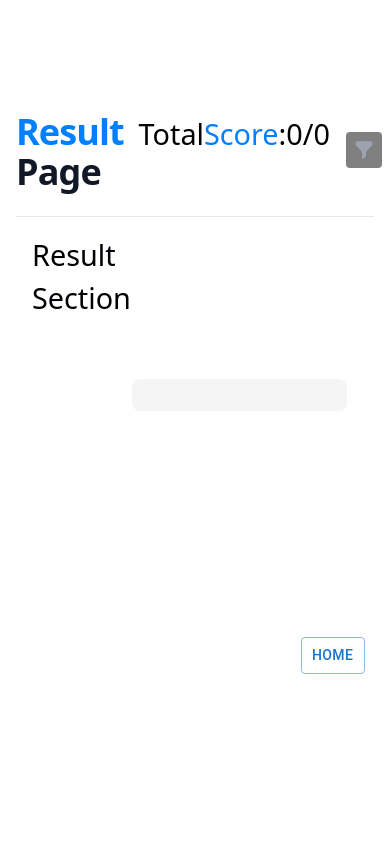
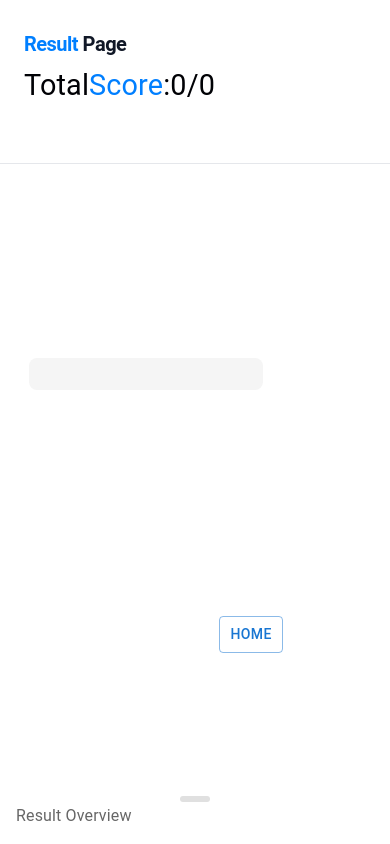
Before and after one commit to rishabhbandooni/Eqaim, a Next.js app in the folder quizapp/: page /result in a window 390 px wide. Built offline with nearby package versions, Linux system fonts and the light colour scheme.

Commit message:
added mobile responsive pages

```diff
--- a/quizapp/src/app/globals.css
+++ b/quizapp/src/app/globals.css
@@ -133,23 +133,92 @@ li {
 .container p {
   padding: 8px 0;
 }
+.OverviewPaginationMobile {
+  display: none;
+}
+.drawerDesktop {
+  display: none;
+}
 @media screen and (max-width: 600px) {
   .OverviewPagination {
     display: none;
   }
+  .drawerDesktop {
+    display: block;
+  }
+  .OverviewPaginationMobile {
+    margin-top: 2rem;
+    margin-bottom: 2rem;
+    display: grid;
+    grid-template-columns: 30% 30% 30%;
+    grid-gap: 1rem;
+    justify-content: center;
+    align-items: center;
+    min-height: 314px;
+  }
+  .active {
+    border: 1px solid #007fff;
+    background-color: #fff;
+    color: #007fff;
+  }
+  .closeIcon {
+    float: right;
+  }
+
   .QuestionsOverview {
+    flex-direction: column;
+    display: flex;
     align-items: flex-start;
   }
-  .QuizPageMobile {
-    display: block !important ;
+  .PrevNext {
+    margin-right: 14rem;
+  }
+  .QuestionsOverview h3 {
+    display: none;
+  }
+  .quizPageBox {
+    width: 100%;
+  }
+  .QuizPageMobileContainer {
+    margin-top: 3rem;
+  }
+  .QuizPageMobileAnswers {
+    display: flex;
+    justify-content: center;
+    align-items: center;
+    width: 60%;
+    flex-direction: column;
+  }
+  .SubmitBox {
+    display: flex;
+    justify-content: center;
+    align-items: center;
+    margin-top: 2rem;
+  }
+  .SubmitButton {
+    width: 100%;
   }
   .aboutDiv {
     display: none;
   }
+  .quizGameContainer {
+    padding: 0;
+  }
   .quizGameHeading {
-    padding: 2rem;
+    padding: 1.5rem;
   }
-  .quizGameHeading h1 {
+
+  .quizGame {
     font-size: 20px;
   }
+  .timer {
+    font-size: 20px;
+  }
+  .timerContainer {
+    flex-direction: column;
+  }
+  .totalScoreContainer {
+    flex-direction: column;
+    padding: 1.5rem;
+  }
 }
--- a/quizapp/src/app/overview/page.jsx
+++ b/quizapp/src/app/overview/page.jsx
@@ -1,22 +1,51 @@
 "use client";
-import { Fragment, useState, useEffect } from "react";
-import { Dialog, Menu, Transition } from "@headlessui/react";
-import { XMarkIcon } from "@heroicons/react/24/outline";
-import { FunnelIcon } from "@heroicons/react/20/solid";
+import React, { Fragment, useState, useEffect } from "react";
+
 import Timer from "@/src/components/Timer";
 import QuizPage from "@/src/components/QuizPage";
 import { useDispatch, useSelector } from "react-redux";
 import { fetchQuestions } from "@/src/api";
 import { setQuestions, setVisited } from "@/src/store/questionSlice";
+import { Button } from "@mui/material";
+import { Global } from "@emotion/react";
+import { styled } from "@mui/material/styles";
+import CssBaseline from "@mui/material/CssBaseline";
+import PropTypes from "prop-types";
+import { grey } from "@mui/material/colors";
 import Box from "@mui/material/Box";
-import { Button } from "@mui/material";
+import CloseIcon from "@mui/icons-material/Close";
+import Typography from "@mui/material/Typography";
+import SwipeableDrawer from "@mui/material/SwipeableDrawer";
 
-export default function page() {
+export default function page(props) {
   const [mobileFiltersOpen, setMobileFiltersOpen] = useState(false);
   const questions = useSelector((state) => state.questions.question);
   const dispatch = useDispatch();
   const [activeButton, setActiveButton] = useState(0);
   const [selectedQuestion, setSelectedQuestion] = useState({});
+  const drawerBleeding = 56;
+
+  const Root = styled("div")(({ theme }) => ({
+    height: "100%",
+    backgroundColor:
+      theme.palette.mode === "light"
+        ? grey[100]
+        : theme.palette.background.default,
+  }));
+
+  const StyledBox = styled(Box)(({ theme }) => ({
+    backgroundColor: theme.palette.mode === "light" ? "#fff" : grey[800],
+  }));
+
+  const Puller = styled(Box)(({ theme }) => ({
+    width: 30,
+    height: 6,
+    backgroundColor: theme.palette.mode === "light" ? grey[300] : grey[900],
+    borderRadius: 3,
+    position: "absolute",
+    top: 8,
+    left: "calc(50% - 15px)",
+  }));
 
   const fetchData = async () => {
     try {
@@ -32,6 +61,16 @@ export default function page() {
       console.log(err);
     }
   };
+  const { window } = props;
+  const [open, setOpen] = React.useState(false);
+
+  const toggleDrawer = (newOpen) => () => {
+    setOpen(newOpen);
+  };
+
+  // This is used only for the example
+  const container =
+    window !== undefined ? () => window().document.body : undefined;
 
   useEffect(() => {
     fetchData();
@@ -54,78 +93,16 @@ export default function page() {
   return (
     <div className="bg-white">
       <div>
-        {/* Mobile filter dialog */}
-        <Transition.Root show={mobileFiltersOpen} as={Fragment}>
-          <Dialog
-            as="div"
-            className="relative z-40 lg:hidden"
-            onClose={setMobileFiltersOpen}
-          >
-            <Transition.Child
-              as={Fragment}
-              enter="transition-opacity ease-linear duration-300"
-              enterFrom="opacity-0"
-              enterTo="opacity-100"
-              leave="transition-opacity ease-linear duration-300"
-              leaveFrom="opacity-100"
-              leaveTo="opacity-0"
-            >
-              <div className="fixed inset-0 bg-black bg-opacity-25" />
-            </Transition.Child>
-
-            <div className="fixed inset-0 z-40 flex">
-              <Transition.Child
-                as={Fragment}
-                enter="transition ease-in-out duration-300 transform"
-                enterFrom="translate-x-full"
-                enterTo="translate-x-0"
-                leave="transition ease-in-out duration-300 transform"
-                leaveFrom="translate-x-0"
-                leaveTo="translate-x-full"
-              >
-                <Dialog.Panel className="relative ml-auto flex h-full w-full max-w-xs flex-col overflow-y-auto bg-white py-4 pb-12 shadow-xl">
-                  <div className="flex items-center justify-between px-4">
-                    <h2 className="text-lg font-medium text-gray-900">
-                      Filters
-                    </h2>
-                    <button
-                      type="button"
-                      className="-mr-2 flex h-10 w-10 items-center justify-center rounded-md bg-white p-2 text-gray-400"
-                      onClick={() => setMobileFiltersOpen(false)}
-                    >
-                      <span className="sr-only">Close menu</span>
-                      <XMarkIcon className="h-6 w-6" aria-hidden="true" />
-                    </button>
-                  </div>
-
-                  <h2 className="px-2 py-3 font-medium text-gray-900">
-                    Phone Overview
-                  </h2>
-                </Dialog.Panel>
-              </Transition.Child>
-            </div>
-          </Dialog>
-        </Transition.Root>
-
-        <main className=" mx-auto max-w-7xl px-4 sm:px-6 lg:px-8">
+        <main className="quizGameContainer mx-auto max-w-7xl px-4 sm:px-6 lg:px-8">
           <div className="quizGameHeading flex items-baseline justify-between border-b border-gray-200 pb-6 pt-24">
-            <h1 className="text-4xl font-bold tracking-tight text-gray-900">
+            <h1 className="quizGame text-4xl font-bold tracking-tight text-gray-900">
               Quiz Game
             </h1>
 
-            <div className="flex items-center">
+            <div className="timerContainer flex items-center">
               <div>
                 <Timer />
               </div>
-
-              <button
-                type="button"
-                className="-m-2 ml-4 p-2 text-gray-400 hover:text-gray-500 sm:ml-6 lg:hidden"
-                onClick={() => setMobileFiltersOpen(true)}
-              >
-                <span className="sr-only">Overview</span>
-                <FunnelIcon className="h-5 w-5" aria-hidden="true" />
-              </button>
             </div>
           </div>
 
@@ -193,7 +170,7 @@ export default function page() {
                   }}
                   sx={{ width: "40%" }}
                   variant="outlined"
-                  className="buttonCss"
+                  className="buttonCss PrevNext"
                 >
                   Prev
                 </Button>
@@ -206,17 +183,119 @@ export default function page() {
                   }}
                   sx={{ width: "40%" }}
                   variant="outlined"
-                  className="buttonCss"
+                  className="buttonCss PrevNext"
                 >
                   Next
                 </Button>
               </Box>
             </Box>
-            <Box sx={{ width: "75%" }}>
+            <Box className="quizPageBox" sx={{ width: "75%" }}>
               <QuizPage selectedQuestion={selectedQuestion} />
             </Box>
           </div>
         </main>
+        <div>
+          <Root>
+            <CssBaseline />
+            <Global
+              styles={{
+                ".MuiDrawer-root > .MuiPaper-root": {
+                  height: `calc(50% - ${drawerBleeding}px)`,
+                  overflow: "visible",
+                },
+              }}
+            />
+
+            <SwipeableDrawer
+              className="drawerDesktop"
+              container={container}
+              anchor="bottom"
+              open={open}
+              onClose={toggleDrawer(false)}
+              onOpen={toggleDrawer(true)}
+              swipeAreaWidth={drawerBleeding}
+              disableSwipeToOpen={false}
+              ModalProps={{
+                keepMounted: true,
+              }}
+            >
+              <StyledBox
+                sx={{
+                  position: "absolute",
+                  top: -drawerBleeding,
+                  borderTopLeftRadius: 8,
+                  borderTopRightRadius: 8,
+                  visibility: "visible",
+                  right: 0,
+                  left: 0,
+                }}
+              >
+                <Puller />
+                <Typography sx={{ p: 2, color: "text.secondary" }}>
+                  Questions Overview
+                </Typography>
+              </StyledBox>
+              <StyledBox
+                sx={{
+                  px: 2,
+                  pb: 2,
+                  height: "100%",
+                  overflow: "auto",
+                }}
+              >
+                <CloseIcon
+                  onClick={() => setOpen(false)}
+                  className="closeIcon"
+                />
+
+                <Box className="OverviewPaginationMobile">
+                  {questions.length > 0 &&
+                    questions.map((q, i) => (
+                      <Box
+                        key={i}
+                        sx={{
+                          width: "100%",
+                          display: "flex",
+                          alignItems: "center",
+                          justifyContent: "center",
+                        }}
+                      >
+                        <Box
+                          onClick={() => {
+                            setSelectedQuestion(q);
+                            setActiveButton(i);
+                          }}
+                          sx={{
+                            height: "50px",
+                            width: "50px",
+                            borderRadius: "0.5rem",
+                            display: "flex",
+                            alignItems: "center",
+                            justifyContent: "center",
+                          }}
+                          className={
+                            activeButton === i
+                              ? q.visited
+                                ? q.givenAnswer
+                                  ? "buttonCss answered"
+                                  : "buttonCss visited"
+                                : "buttonCss active"
+                              : q.visited
+                              ? q.givenAnswer
+                                ? "buttonCss answered"
+                                : "buttonCss visited"
+                              : "buttonCss"
+                          }
+                        >
+                          {i + 1}
+                        </Box>
+                      </Box>
+                    ))}
+                </Box>
+              </StyledBox>
+            </SwipeableDrawer>
+          </Root>
+        </div>
       </div>
     </div>
   );
--- a/quizapp/src/app/result/page.jsx
+++ b/quizapp/src/app/result/page.jsx
@@ -1,20 +1,59 @@
 "use client";
-import { Fragment, useState, useEffect } from "react";
+import React, { Fragment, useState, useEffect } from "react";
 import { Dialog, Menu, Transition } from "@headlessui/react";
 import { XMarkIcon } from "@heroicons/react/24/outline";
 import { FunnelIcon } from "@heroicons/react/20/solid";
-
 import { useDispatch, useSelector } from "react-redux";
-
 import Box from "@mui/material/Box";
 import { Button } from "@mui/material";
 import Result from "@/src/components/Result";
+import PropTypes from "prop-types";
+import { Global } from "@emotion/react";
+import { styled } from "@mui/material/styles";
+import CssBaseline from "@mui/material/CssBaseline";
+import { grey } from "@mui/material/colors";
+import Skeleton from "@mui/material/Skeleton";
+import Typography from "@mui/material/Typography";
+import SwipeableDrawer from "@mui/material/SwipeableDrawer";
+import CloseIcon from "@mui/icons-material/Close";
+const drawerBleeding = 56;
 
-export default function page() {
+const Root = styled("div")(({ theme }) => ({
+  height: "100%",
+  backgroundColor:
+    theme.palette.mode === "light"
+      ? grey[100]
+      : theme.palette.background.default,
+}));
+
+const StyledBox = styled(Box)(({ theme }) => ({
+  backgroundColor: theme.palette.mode === "light" ? "#fff" : grey[800],
+}));
+
+const Puller = styled(Box)(({ theme }) => ({
+  width: 30,
+  height: 6,
+  backgroundColor: theme.palette.mode === "light" ? grey[300] : grey[900],
+  borderRadius: 3,
+  position: "absolute",
+  top: 8,
+  left: "calc(50% - 15px)",
+}));
+
+export default function page(props) {
   const [mobileFiltersOpen, setMobileFiltersOpen] = useState(false);
   const questions = useSelector((state) => state.questions.question);
   const [selectedQuestion, setSelectedQuestion] = useState({});
+  const { window } = props;
+  const [open, setOpen] = React.useState(false);
 
+  const toggleDrawer = (newOpen) => () => {
+    setOpen(newOpen);
+  };
+
+  // This is used only for the example
+  const container =
+    window !== undefined ? () => window().document.body : undefined;
   function getScore() {
     let score = 0;
     questions.forEach((q) => {
@@ -31,77 +70,19 @@ export default function page() {
   return (
     <div className="bg-white">
       <div>
-        {/* Mobile filter dialog */}
-        <Transition.Root show={mobileFiltersOpen} as={Fragment}>
-          <Dialog
-            as="div"
-            className="relative z-40 lg:hidden"
-            onClose={setMobileFiltersOpen}
-          >
-            <Transition.Child
-              as={Fragment}
-              enter="transition-opacity ease-linear duration-300"
-              enterFrom="opacity-0"
-              enterTo="opacity-100"
-              leave="transition-opacity ease-linear duration-300"
-              leaveFrom="opacity-100"
-              leaveTo="opacity-0"
-            >
-              <div className="fixed inset-0 bg-black bg-opacity-25" />
-            </Transition.Child>
-
-            <div className="fixed inset-0 z-40 flex">
-              <Transition.Child
-                as={Fragment}
-                enter="transition ease-in-out duration-300 transform"
-                enterFrom="translate-x-full"
-                enterTo="translate-x-0"
-                leave="transition ease-in-out duration-300 transform"
-                leaveFrom="translate-x-0"
-                leaveTo="translate-x-full"
-              >
-                <Dialog.Panel className="relative ml-auto flex h-full w-full max-w-xs flex-col overflow-y-auto bg-white py-4 pb-12 shadow-xl">
-                  <div className="flex items-center justify-between px-4">
-                    <h2 className="text-lg font-medium text-gray-900">
-                      Filters
-                    </h2>
-                    <button
-                      type="button"
-                      className="-mr-2 flex h-10 w-10 items-center justify-center rounded-md bg-white p-2 text-gray-400"
-                      onClick={() => setMobileFiltersOpen(false)}
-                    >
-                      <span className="sr-only">Close menu</span>
-                      <XMarkIcon className="h-6 w-6" aria-hidden="true" />
-                    </button>
-                  </div>
-                </Dialog.Panel>
-              </Transition.Child>
-            </div>
-          </Dialog>
-        </Transition.Root>
-
-        <main className="mx-auto max-w-7xl px-4 sm:px-6 lg:px-8">
-          <div className="flex items-baseline justify-between border-b border-gray-200 pb-6 pt-24">
-            <h1 className="text-4xl font-bold tracking-tight text-gray-900">
+        <main className="quizGameContainer mx-auto max-w-7xl px-4 sm:px-6 lg:px-8">
+          <div className=" totalScoreContainer flex items-baseline justify-between border-b border-gray-200 pb-6 pt-24">
+            <h1 className="quizGame text-4xl font-bold tracking-tight text-gray-900">
               <span className="spanHead">Result</span> Page
             </h1>
 
-            <div className="flex items-center">
-              <div>
+            <div className=" flex items-center">
+              <div className="totalScore">
                 <h3>
                   Total<span className="spanHead">Score</span>:{getScore()}/
                   {questions.length}
                 </h3>
               </div>
-
-              <button
-                type="button"
-                className="-m-2 ml-4 p-2 text-gray-400 hover:text-gray-500 sm:ml-6 lg:hidden"
-                onClick={() => setMobileFiltersOpen(true)}
-              >
-                <span className="sr-only">Questions</span>
-                <FunnelIcon className="h-5 w-5" aria-hidden="true" />
-              </button>
             </div>
           </div>
 
@@ -146,11 +127,101 @@ export default function page() {
                   ))}
               </Box>
             </Box>
-            <Box sx={{ width: "75%" }}>
+            <Box className="quizPageBox" sx={{ width: "75%" }}>
               <Result selectedQuestion={selectedQuestion} />
             </Box>
           </div>
         </main>
+        {/* SwipeableDrawer */}
+        <Root>
+          <CssBaseline />
+          <Global
+            styles={{
+              ".MuiDrawer-root > .MuiPaper-root": {
+                height: `calc(50% - ${drawerBleeding}px)`,
+                overflow: "visible",
+              },
+            }}
+          />
+
+          <SwipeableDrawer
+            className="drawerDesktop"
+            container={container}
+            anchor="bottom"
+            open={open}
+            onClose={toggleDrawer(false)}
+            onOpen={toggleDrawer(true)}
+            swipeAreaWidth={drawerBleeding}
+            disableSwipeToOpen={false}
+            ModalProps={{
+              keepMounted: true,
+            }}
+          >
+            <StyledBox
+              sx={{
+                position: "absolute",
+                top: -drawerBleeding,
+                borderTopLeftRadius: 8,
+                borderTopRightRadius: 8,
+                visibility: "visible",
+                right: 0,
+                left: 0,
+              }}
+            >
+              <Puller />
+              <Typography sx={{ p: 2, color: "text.secondary" }}>
+                Result Overview
+              </Typography>
+            </StyledBox>
+            <StyledBox
+              sx={{
+                px: 2,
+                pb: 2,
+                height: "100%",
+                overflow: "auto",
+              }}
+            >
+              <CloseIcon onClick={() => setOpen(false)} className="closeIcon" />
+              <Box className="OverviewPaginationMobile">
+                {questions.length > 0 &&
+                  questions.map((q, i) => (
+                    <Box
+                      key={i}
+                      sx={{
+                        width: "100%",
+                        display: "flex",
+                        alignItems: "center",
+                        justifyContent: "center",
+                      }}
+                    >
+                      <Box
+                        onClick={() => {
+                          setSelectedQuestion(q);
+                        }}
+                        sx={{
+                          height: "50px",
+                          width: "50px",
+                          borderRadius: "0.5rem",
+                          display: "flex",
+                          alignItems: "center",
+                          justifyContent: "center",
+                        }}
+                        className={
+                          q.givenAnswer == undefined
+                            ? "buttonCss"
+                            : q.givenAnswer == q.correct_answer
+                            ? "bggreen"
+                            : "bgred"
+                        }
+                      >
+                        {i + 1}
+                      </Box>
+                    </Box>
+                  ))}
+              </Box>
+            </StyledBox>
+          </SwipeableDrawer>
+        </Root>
       </div>
     </div>
   );
--- a/quizapp/src/components/QuizPage.js
+++ b/quizapp/src/components/QuizPage.js
@@ -40,7 +40,7 @@ const QuizPage = ({ selectedQuestion }) => {
   return (
     <Box>
       <Box
-        className="QuizPageMobile"
+        className="QuizPageMobileContainer"
         sx={{
           width: "100%",
           display: "flex",
@@ -51,6 +51,7 @@ const QuizPage = ({ selectedQuestion }) => {
         }}
       >
         <Box
+          className="QuizPageMobileQuestion"
           sx={{
             width: "80%",
             padding: "1rem",
@@ -68,6 +69,7 @@ const QuizPage = ({ selectedQuestion }) => {
           )}
         </Box>
         <Box
+          className="QuizPageMobileAnswers"
           sx={{
             display: "grid",
             gridTemplateColumns: "30% 30%",
@@ -107,6 +109,7 @@ const QuizPage = ({ selectedQuestion }) => {
       </Box>
 
       <Box
+        className="SubmitBox"
         sx={{
           marginTop: "2rem",
           display: "flex",
@@ -117,6 +120,7 @@ const QuizPage = ({ selectedQuestion }) => {
         <Link href="/result">
           <Button
             variant="outlined"
+            className="buttonCss SubmitButton"
             sx={{ width: "20%" }}
             onClick={handleClick}
           >
--- a/quizapp/src/components/Result.js
+++ b/quizapp/src/components/Result.js
@@ -63,6 +63,7 @@ const Result = ({ selectedQuestion }) => {
           )}
         </Box>
         <Box
+          className="QuizPageMobileAnswers"
           sx={{
             display: "grid",
             gridTemplateColumns: "30% 30%",
@@ -95,6 +96,7 @@ const Result = ({ selectedQuestion }) => {
         </Box>
       </Box>
       <Box
+        className="SubmitBox"
         sx={{
           marginTop: "2rem",
           display: "flex",
@@ -104,7 +106,7 @@ const Result = ({ selectedQuestion }) => {
       >
         <Link href="/">
           <Button
-            className="buttonCss"
+            className="buttonCss SubmitButton"
             variant="outlined"
             sx={{ width: "30%" }}
           >
--- a/quizapp/src/components/Timer.js
+++ b/quizapp/src/components/Timer.js
@@ -45,8 +45,9 @@ const Timer = () => {
   };
 
   return (
-    <Typography variant="h4" align="center">
-      Time Remaining: {formatTime(timeRemaining)}
+    <Typography className="timer" variant="h4" align="center">
+      Time Remaining:
+      {formatTime(timeRemaining)}
     </Typography>
   );
 };
```
Also changed, not shown: 1 other file (tests, documents, lock files or other folders).
